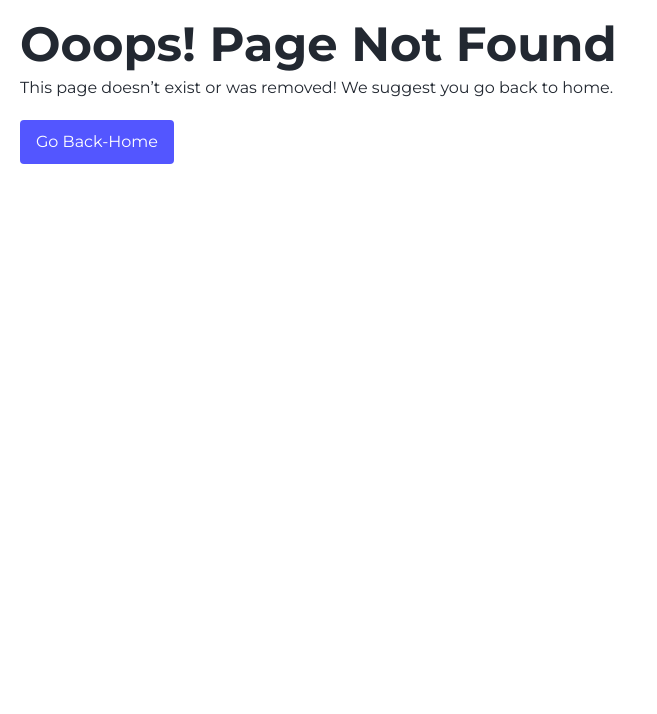
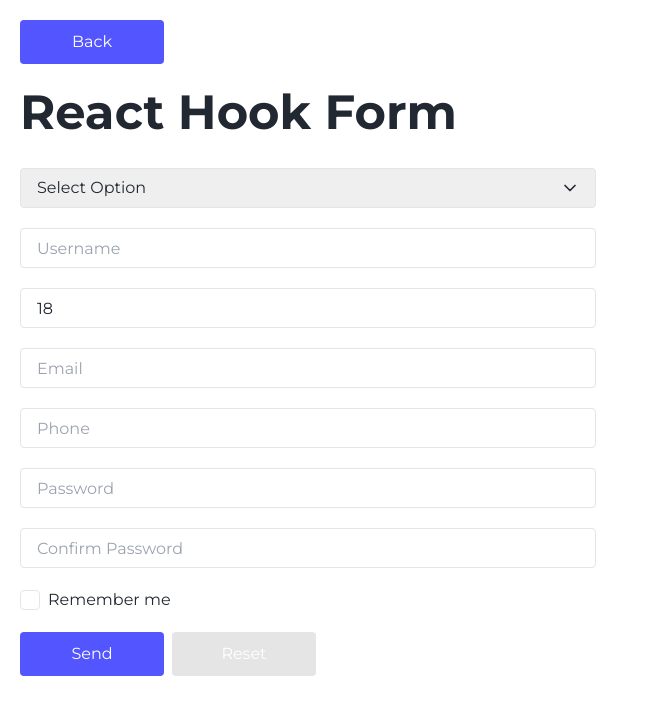
Before and after one commit to dimarogkov/react-template, a React (Create React App) app: page /form in a window 1280 px wide. Before the commit this address had no page. Shown: the top 714 px of the page, without its empty margins (0-657 px from the left). Built offline with nearby package versions, Linux system fonts and the light colour scheme.

Commit message:
add form page

```diff
--- a/src/Root.tsx
+++ b/src/Root.tsx
@@ -1,6 +1,8 @@
 import { BrowserRouter as Router, Routes, Route } from 'react-router-dom';
 import { App } from './App';
+
 import { HomePage } from './components/pages/HomePage';
+import { FormPage } from './components/pages/FormPage';
 import { TodosPage } from './components/pages/TodosPage';
 import { NotFoundPage } from './components/pages/NotFoundPage';
 
@@ -12,6 +14,7 @@ export const Root = () => {
             <Routes>
                 <Route path='/' element={<App />}>
                     <Route index element={<HomePage />} />
+                    <Route path='form' element={<FormPage />} />
                     <Route path='todos' element={<TodosPage />} />
                     <Route path='*' element={<NotFoundPage />} />
                 </Route>
--- a/src/components/elements/Form/index.ts
+++ /dev/null
@@ -1 +0,0 @@
-export * from './Form';
--- a/src/components/elements/Todo/Todo.tsx
+++ b/src/components/elements/Todo/Todo.tsx
@@ -8,12 +8,11 @@ import cn from 'classnames';
 
 type Props = {
     todo: TodoType;
-    isPending: boolean;
     updateTodo: UseMutateFunction<AxiosResponse<TodoType, any>, Error, TodoType, unknown>;
     removeTodo: UseMutateFunction<AxiosResponse<TodoType, any>, Error, number, unknown>;
 };
 
-export const Todo: React.FC<Props> = ({ todo, isPending, updateTodo, removeTodo }) => {
+export const Todo: React.FC<Props> = ({ todo, updateTodo, removeTodo }) => {
     const { id, title, userId, completed } = todo;
 
     return (
@@ -35,15 +34,7 @@ export const Todo: React.FC<Props> = ({ todo, isPending, updateTodo, removeTodo
                 <Text>User ID - {userId}</Text>
             </div>
 
-            {completed ? (
-                <Btn disabled={isPending} onClick={() => updateTodo(todo)}>
-                    Uncomplete Todo
-                </Btn>
-            ) : (
-                <Btn disabled={isPending} onClick={() => updateTodo(todo)}>
-                    Complete Todo
-                </Btn>
-            )}
+            <Btn onClick={() => updateTodo(todo)}>{completed ? 'Uncomplete Todo' : 'Complete Todo'}</Btn>
         </div>
     );
 };
--- a/src/components/elements/Form/Form.tsx
+++ b/src/components/pages/FormPage/FormPage.tsx
@@ -2,15 +2,15 @@ import { useForm } from 'react-hook-form';
 import { formOptions } from '../../../helpers/formOptions';
 import { FormNames } from '../../../types/enums/FormNames';
 import { BtnTypes } from '../../../types/enums/BtnTypes';
-import { Btn, Checkbox, ErrorMessage, Input, Label, Option, Select, Subtitle, Text } from '../../ui';
+import { Btn, BtnLink, Checkbox, ErrorMessage, Input, Label, Option, Select, Text, Title } from '../../ui';
 
-export const Form = () => {
+export const FormPage = () => {
     const {
         register,
         watch,
         handleSubmit,
         reset,
-        formState: { errors },
+        formState: { errors, isSubmitted },
     } = useForm(formOptions);
 
     const onSubmit = (data: any) => {
@@ -18,8 +18,14 @@ export const Form = () => {
     };
 
     return (
-        <div className='w-full mb-10 last:mb-0'>
-            <Subtitle className='mb-5 last:mb-0'>React Hook Form</Subtitle>
+        <div className='relative w-full mb-10 last:mb-0'>
+            <div className='w-full mb-8 last:mb-0'>
+                <BtnLink href='/' className='mb-6 last:mb-0'>
+                    Back
+                </BtnLink>
+
+                <Title>React Hook Form</Title>
+            </div>
 
             <form className='w-full max-w-xl' onSubmit={handleSubmit(onSubmit)}>
                 <Label className='w-full mb-5 last:mb-0'>
@@ -121,7 +127,7 @@ export const Form = () => {
                 <div className='flex flex-wrap gap-2 w-full'>
                     <Btn type='submit'>Send</Btn>
 
-                    <Btn type='button' btnType={BtnTypes.gray} onClick={() => reset()}>
+                    <Btn type='button' btnType={BtnTypes.gray} disabled={!isSubmitted} onClick={() => reset()}>
                         Reset
                     </Btn>
                 </div>
--- /dev/null
+++ b/src/components/pages/FormPage/index.ts
@@ -0,0 +1 @@
+export * from './FormPage';
--- a/src/components/pages/HomePage/HomePage.tsx
+++ b/src/components/pages/HomePage/HomePage.tsx
@@ -1,4 +1,3 @@
-import { Form } from '../../elements/Form';
 import { Line } from '../../elements/Line';
 import { Store } from '../../elements/Store';
 import { BtnLink, Text, Title } from '../../ui';
@@ -9,13 +8,15 @@ export const HomePage = () => {
             <div className='w-full mb-5 last:mb-0'>
                 <Title className='mb-2 last:mb-0'>Home Page</Title>
                 <Text className='mb-3 last:mb-0'>This is Home Page.</Text>
-                <BtnLink href='/todos'>Todos Page</BtnLink>
+
+                <div className='flex flex-wrap gap-2 w-full'>
+                    <BtnLink href='/form'>Form Page</BtnLink>
+                    <BtnLink href='/todos'>Todos Page</BtnLink>
+                </div>
             </div>
 
             <Line />
             <Store />
-            <Line />
-            <Form />
         </section>
     );
 };
--- a/src/components/pages/TodosPage/TodosPage.tsx
+++ b/src/components/pages/TodosPage/TodosPage.tsx
@@ -15,7 +15,7 @@ export const TodosPage = () => {
         isSuccess,
     } = useQuery({
         queryFn: () => getTodos(),
-        select: (date) => date.data.slice(0, 10),
+        select: (date) => date.data.slice(0, 12),
         queryKey: ['todos'],
     });
 
@@ -25,7 +25,7 @@ export const TodosPage = () => {
         onSuccess: () => refetch(),
     });
 
-    const { mutate: updateTodoMutation, isPending: isPendingUpdateTodo } = useMutation({
+    const { mutate: updateTodoMutation } = useMutation({
         mutationFn: updateTodo,
         mutationKey: ['update todo'],
         onSuccess: () => refetch(),
@@ -62,7 +62,7 @@ export const TodosPage = () => {
 
                     <Title className='mb-5 last:mb-0'>Todos with React Query</Title>
 
-                    <div className='flex flex-wrap w-full gap-2'>
+                    <div className='flex flex-wrap w-full gap-3'>
                         <Input
                             name='search'
                             placeholder='Add Todo'
@@ -83,7 +83,6 @@ export const TodosPage = () => {
                         {todos.map((todo) => (
                             <Todo
                                 todo={todo}
-                                isPending={isPendingUpdateTodo}
                                 updateTodo={updateTodoMutation}
                                 removeTodo={removeTodoMutation}
                                 key={todo.id}
```
